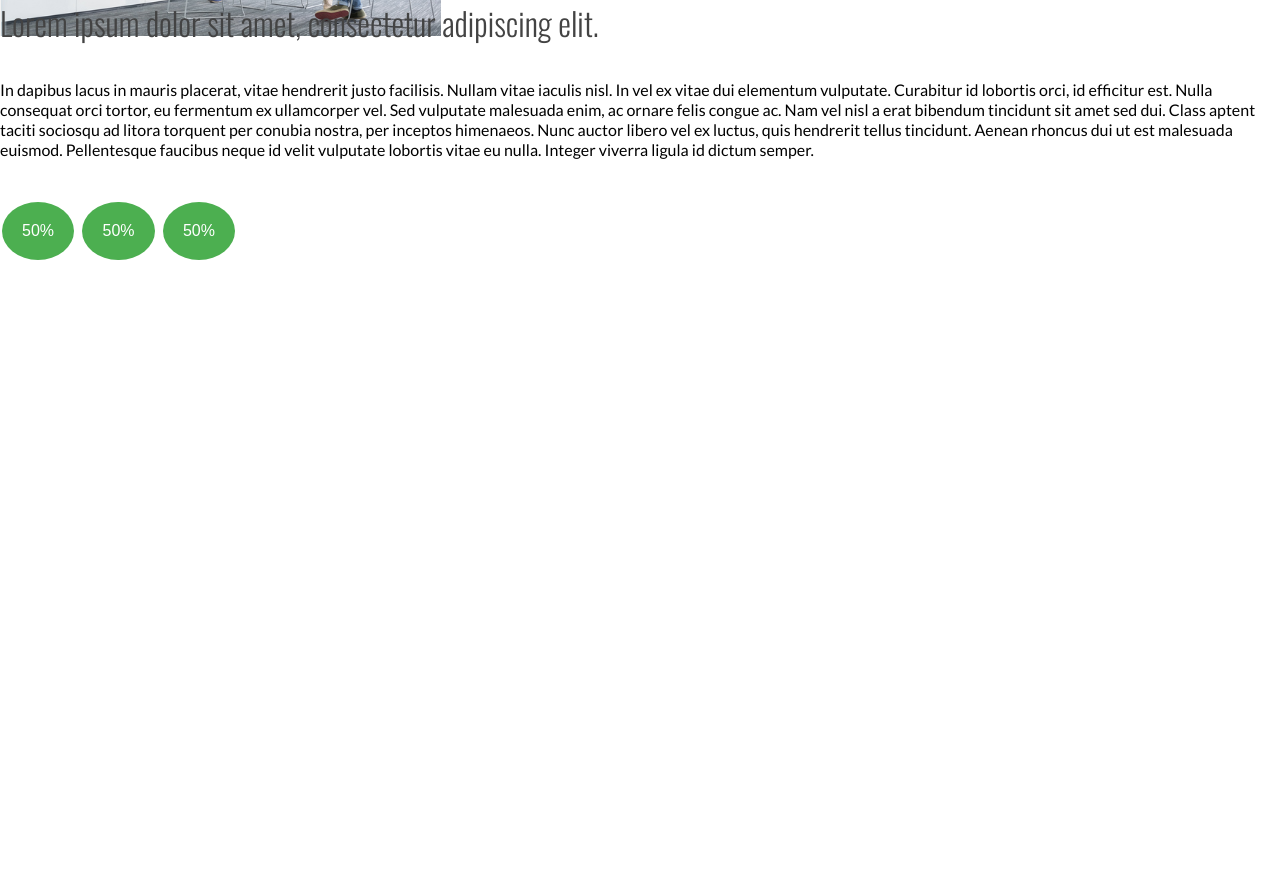
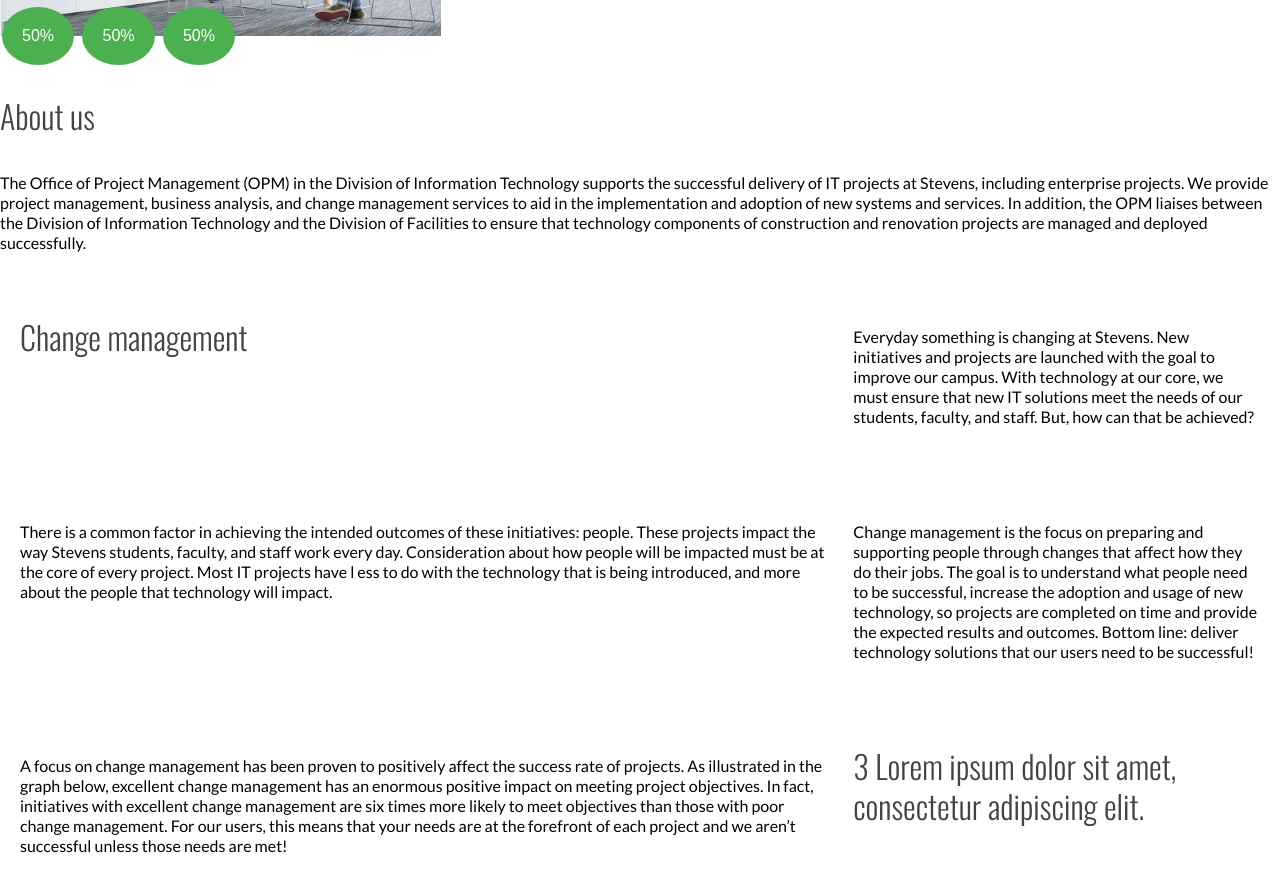
Before and after one commit to JessFejos/.github.io, a plain HTML site: page wireframing_jessica Fejos/final_project_jessicaFejos/index.html in a window 1280 px wide. Shown: the part 387-1260 px from the top of the page. Before the commit the page ends 800 px from the top, so only its background shows below. Drawn offline with nearby package versions, Linux system fonts and the light colour scheme; files whose address does not match are found by name.

Commit message:
Add files via upload

```diff
--- a/wireframing_jessica Fejos/final_project_jessicaFejos/css/main.css
+++ b/wireframing_jessica Fejos/final_project_jessicaFejos/css/main.css
@@ -19,6 +19,7 @@ header {
 	border-bottom: 10px;
 	margin-bottom: 40px;
 }
+
 H1{
   font-family:'Oswald';
   font-size:48px;
@@ -43,6 +44,14 @@ H6{
   font-weight:400;
   color:black;
 }
+.left-field-items {
+  display: grid;
+  grid-template-columns: 2fr 1fr;
+  grid-gap:20px;
+	margin-bottom: 20px;
+	margin-left: 20px;
+	margin-right: 20px;
+}
 
 .button {
     background-color: #4CAF50;
--- a/wireframing_jessica Fejos/final_project_jessicaFejos/index.html
+++ b/wireframing_jessica Fejos/final_project_jessicaFejos/index.html
@@ -22,6 +22,7 @@
 
   <!-- HINT: Need to link to another page? Create a file with an html extension in your main project folder. -->
   <!-- Then link to it using an anchor. for example: <a href="blog.html">Blog</a> -->
+<div class="header page wrapper"
     <nav>
   		<a href="" class="hamburger"><i class="fa fa-bars" aria-hidden="true"></i></a>
   		<a href="">Meet Our Team</a>
@@ -34,11 +35,64 @@
     </h1>
 
   <img src="images/heading_opm_mp.jpg" alt="">
+</div>
+
 </header>
+<section>
 
+  <button class="button button1">50%</button>
+  <button class="button button2">50%</button>
+  <button class="button button3">50%</button>
+
+</section>
 <article class="overview">
     <h2>
-  Lorem ipsum dolor sit amet, consectetur adipiscing elit.
+      About us
+    </h2>
+    <h6>
+      The Office of Project Management (OPM) in the Division of Information
+      Technology supports the successful delivery of IT projects at Stevens,
+      including enterprise projects. We provide project management, business
+      analysis, and change management services to aid in the implementation
+      and adoption of new systems and services. In addition, the OPM liaises
+      between the Division of Information Technology and the Division of Facilities
+      to ensure that technology components of construction and renovation projects
+      are managed and deployed successfully.
+    </h6>
+<div class="left-field-items">
+    <h2>
+      Change management
+    </h2>
+
+    <h6>
+      Everyday something is changing at Stevens. New initiatives and projects are launched
+      with the goal to improve our campus. With technology at our core, we must ensure that
+      new IT solutions meet the needs of our students, faculty, and staff. But, how can that
+      be achieved?
+    </h6>
+    <h6>
+      There is a common factor in achieving the intended outcomes of these initiatives: people.
+      These projects impact the way Stevens students, faculty, and staff work every day. Consideration
+      about how people will be impacted must be at the core of every project.  Most IT projects have l
+      ess to do with the technology that is being introduced, and more about the people that technology
+      will impact.
+    </h6>
+    <h6>
+      Change management is the focus on preparing and supporting people through changes that affect how
+      they do their jobs. The goal is to understand what people need to be successful, increase the adoption
+      and usage of new technology, so projects are completed on time and provide the expected results and outcomes.
+      Bottom line: deliver technology solutions that our users need to be successful!
+    </h6>
+    <h6>
+      A focus on change management has been proven to positively affect the success rate of projects. As illustrated in
+      the graph below, excellent change management has an enormous positive impact on meeting project objectives. In fact,
+      initiatives with excellent change management are six times more likely to meet objectives than those with poor change
+      management. For our users, this means that your needs are at the forefront of each project and we aren’t successful unless
+      those needs are met!
+    </h6>
+
+    <h2>
+      3 Lorem ipsum dolor sit amet, consectetur adipiscing elit.
     </h2>
 
     <h6>
@@ -52,14 +106,20 @@
     Aenean rhoncus dui ut est malesuada euismod. Pellentesque faucibus neque id velit vulputate
     lobortis vitae eu nulla. Integer viverra ligula id dictum semper.
     </h6>
-</article>
+  </div>
 
-<section>
+  <div class="right-field-items">
+    <h3>
+      Have a question about...?
+    </h3>
+    <h3>
+      Need assistants with a project?
+    </h3>
+    <h4>
+      Request OPM for your project
+    </h4>
+  </div>
 
-  <button class="button button1">50%</button>
-  <button class="button button2">50%</button>
-  <button class="button button3">50%</button>
 
-</section>
 </body>
 </div>
```
Lines whose indentation alone changed are shown as unchanged.
